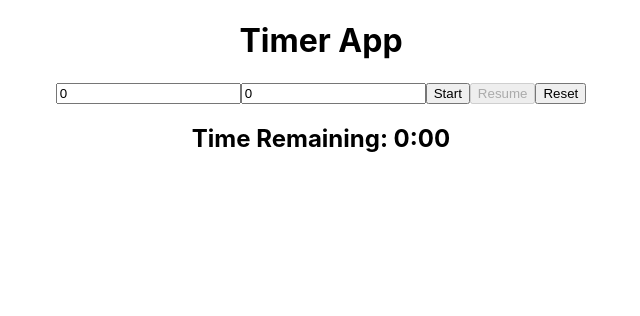
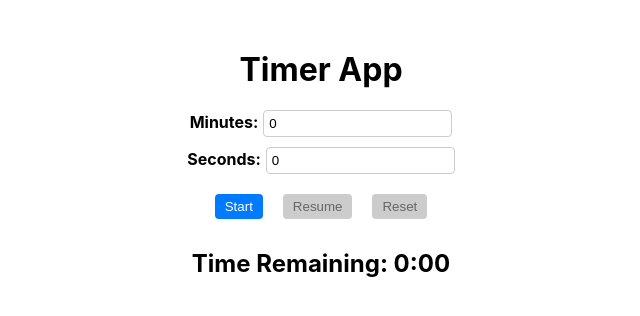
Before and after one commit to JintoYamanaka/react-timer-app, a React (Create React App) app: page / in a window 1280 px wide. Shown: the top 316 px of the page, without its empty margins (319-959 px from the left). Built offline with nearby package versions, Linux system fonts and the light colour scheme.

Commit message:
パーツをコンポーネント化

```diff
--- a/package.json
+++ b/package.json
@@ -3,6 +3,8 @@
   "version": "0.1.0",
   "private": true,
   "dependencies": {
+    "@emotion/react": "^11.11.1",
+    "@emotion/styled": "^11.11.0",
     "@testing-library/jest-dom": "^5.17.0",
     "@testing-library/react": "^13.4.0",
     "@testing-library/user-event": "^13.5.0",
--- a/src/App.css
+++ /dev/null
@@ -1,38 +0,0 @@
-.App {
-  text-align: center;
-}
-
-.App-logo {
-  height: 40vmin;
-  pointer-events: none;
-}
-
-@media (prefers-reduced-motion: no-preference) {
-  .App-logo {
-    animation: App-logo-spin infinite 20s linear;
-  }
-}
-
-.App-header {
-  background-color: #282c34;
-  min-height: 100vh;
-  display: flex;
-  flex-direction: column;
-  align-items: center;
-  justify-content: center;
-  font-size: calc(10px + 2vmin);
-  color: white;
-}
-
-.App-link {
-  color: #61dafb;
-}
-
-@keyframes App-logo-spin {
-  from {
-    transform: rotate(0deg);
-  }
-  to {
-    transform: rotate(360deg);
-  }
-}
--- a/src/App.tsx
+++ b/src/App.tsx
@@ -1,25 +1,36 @@
-import { useState, useEffect } from 'react';
-import './App.css';
+/** @jsxImportSource @emotion/react */
+import { useState, useEffect } from "react";
+import { css } from "@emotion/react";
+import InputField from "./components/InputField";
+import Button from "./components/Button";
+
+const appStyle = css`
+  text-align: center;
+  margin-top: 50px;
+`;
 
 const App = () => {
-  const [minutes, setMinutes] = useState<string>('0');
-  const [seconds, setSeconds] = useState<string>('0');
+  const [minutes, setMinutes] = useState<string>("0");
+  const [seconds, setSeconds] = useState<string>("0");
   const [totalSeconds, setTotalSeconds] = useState<number>(0);
   const [isActive, setIsActive] = useState<boolean>(false);
   const [intervalId, setIntervalId] = useState<NodeJS.Timeout | null>(null);
 
   useEffect(() => {
+    let id: NodeJS.Timeout | null = null;
     if (isActive && totalSeconds > 0) {
-      const id = setTimeout(() => {
-        setTotalSeconds(totalSeconds - 1);
+      id = setInterval(() => {
+        setTotalSeconds((seconds) => seconds - 1);
       }, 1000);
       setIntervalId(id);
     } else if (totalSeconds === 0 && isActive) {
       clearInterval(intervalId as NodeJS.Timeout);
-      alert('Time’s up!'); // 実際には効果音を鳴らす
-      setIsActive(false); // タイマーを非アクティブ状態
+      alert("Time’s up!"); // ここで効果音を再生する
+      setIsActive(false);
     }
-    return () => clearInterval(intervalId as NodeJS.Timeout);
+    return () => {
+      if (id) clearInterval(id);
+    };
   }, [isActive, totalSeconds]);
 
   const toggleActive = () => {
@@ -28,11 +39,11 @@ const App = () => {
 
   const handleStart = () => {
     const totalSec = parseInt(minutes) * 60 + parseInt(seconds);
-    if (!isNaN(totalSec) && totalSec > 0) {
+    if (!isNaN(totalSec) && totalSec >= 0) {
       setTotalSeconds(totalSec);
       setIsActive(true);
     } else {
-      alert('Invalid time input!');
+      alert("Invalid time input!");
     }
   };
 
@@ -42,33 +53,40 @@ const App = () => {
   };
 
   const handleMinutesChange = (e: React.ChangeEvent<HTMLInputElement>) => {
-    if (parseInt(e.target.value) < 60) {
-      setMinutes(e.target.value);
-    } else {
-      alert('Minutes should be less than 60.');
-    }
+    setMinutes(e.target.value);
   };
 
   const handleSecondsChange = (e: React.ChangeEvent<HTMLInputElement>) => {
-    if (parseInt(e.target.value) < 60) {
-      setSeconds(e.target.value);
-    } else {
-      alert('Seconds should be less than 60.');
-    }
+    setSeconds(e.target.value);
   };
 
   return (
-    <div className="App">
+    <div css={appStyle}>
       <h1>Timer App</h1>
-      <input type="number" value={minutes} onChange={handleMinutesChange} placeholder="Minutes" />
-      <input type="number" value={seconds} onChange={handleSecondsChange} placeholder="Seconds" />
-      <button onClick={handleStart} disabled={isActive}>Start</button>
-      <button onClick={toggleActive} disabled={!isActive && totalSeconds === 0}>
-        {isActive ? 'Pause' : 'Resume'}
-      </button>
-      <button onClick={handleReset}>Reset</button>
+      <InputField
+        label="Minutes:"
+        value={minutes}
+        onChange={handleMinutesChange}
+      />
+      <InputField
+        label="Seconds:"
+        value={seconds}
+        onChange={handleSecondsChange}
+      />
+      <Button onClick={handleStart} disabled={isActive} text="Start" />
+      <Button
+        onClick={toggleActive}
+        disabled={!isActive && totalSeconds === 0}
+        text={isActive ? "Pause" : "Resume"}
+      />
+      <Button
+        onClick={handleReset}
+        disabled={!isActive && totalSeconds === 0}
+        text="Reset"
+      />
       <h2>
-        Time Remaining: {Math.floor(totalSeconds / 60)}:{totalSeconds % 60 < 10 ? `0${totalSeconds % 60}` : totalSeconds % 60}
+        Time Remaining: {Math.floor(totalSeconds / 60)}:
+        {totalSeconds % 60 < 10 ? `0${totalSeconds % 60}` : totalSeconds % 60}
       </h2>
     </div>
   );
--- /dev/null
+++ b/src/components/Button.tsx
@@ -0,0 +1,31 @@
+/** @jsxImportSource @emotion/react */
+import { css } from "@emotion/react";
+
+interface ButtonProps {
+  onClick: () => void;
+  disabled: boolean;
+  text: string;
+}
+
+const buttonStyle = (disabled: boolean) => css`
+  margin: 10px;
+  padding: 5px 10px;
+  background-color: ${disabled ? "#ccc" : "#007bff"};
+  color: ${disabled ? "#666" : "white"};
+  border: none;
+  border-radius: 4px;
+  cursor: ${disabled ? "not-allowed" : "pointer"};
+  &:hover {
+    background-color: ${disabled ? "#ccc" : "#0056b3"};
+  }
+`;
+
+const Button: React.FC<ButtonProps> = ({ onClick, disabled, text }) => {
+  return (
+    <button css={buttonStyle(disabled)} onClick={onClick} disabled={disabled}>
+      {text}
+    </button>
+  );
+};
+
+export default Button;
--- /dev/null
+++ b/src/components/InputField.tsx
@@ -0,0 +1,34 @@
+/** @jsxImportSource @emotion/react */
+import { css } from "@emotion/react";
+
+interface InputFieldProps {
+  label: string;
+  value: string;
+  onChange: (e: React.ChangeEvent<HTMLInputElement>) => void;
+}
+
+const inputFieldStyle = css`
+  margin: 10px;
+  label {
+    font-weight: bold;
+  }
+  input {
+    margin-left: 5px;
+    padding: 5px;
+    border: 1px solid #ccc;
+    border-radius: 4px;
+  }
+`;
+
+const InputField: React.FC<InputFieldProps> = ({ label, value, onChange }) => {
+  return (
+    <div css={inputFieldStyle}>
+      <label>
+        {label}
+        <input type="number" value={value} onChange={onChange} />
+      </label>
+    </div>
+  );
+};
+
+export default InputField;
```
Also changed, not shown: 1 other file (tests, documents, lock files or other folders).
